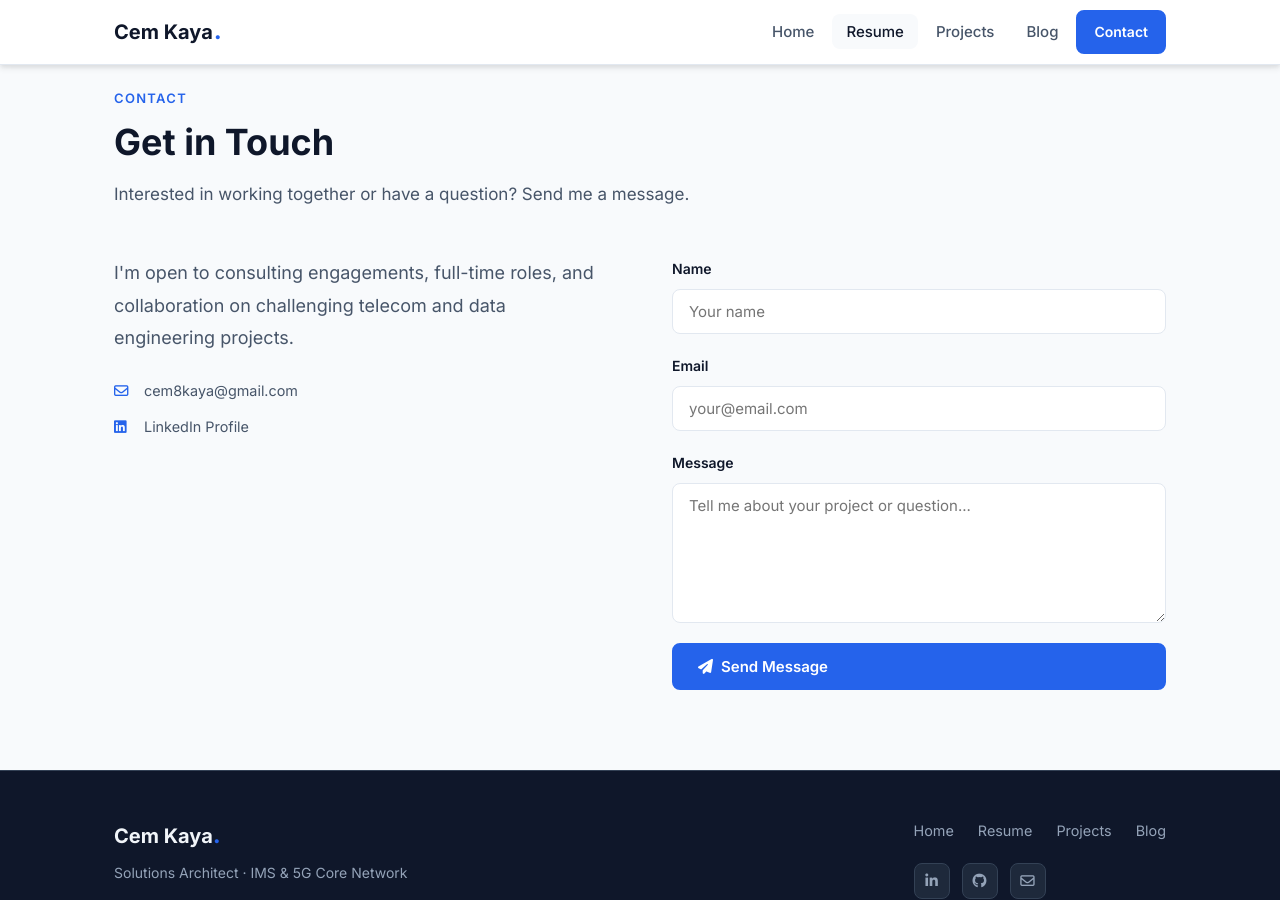
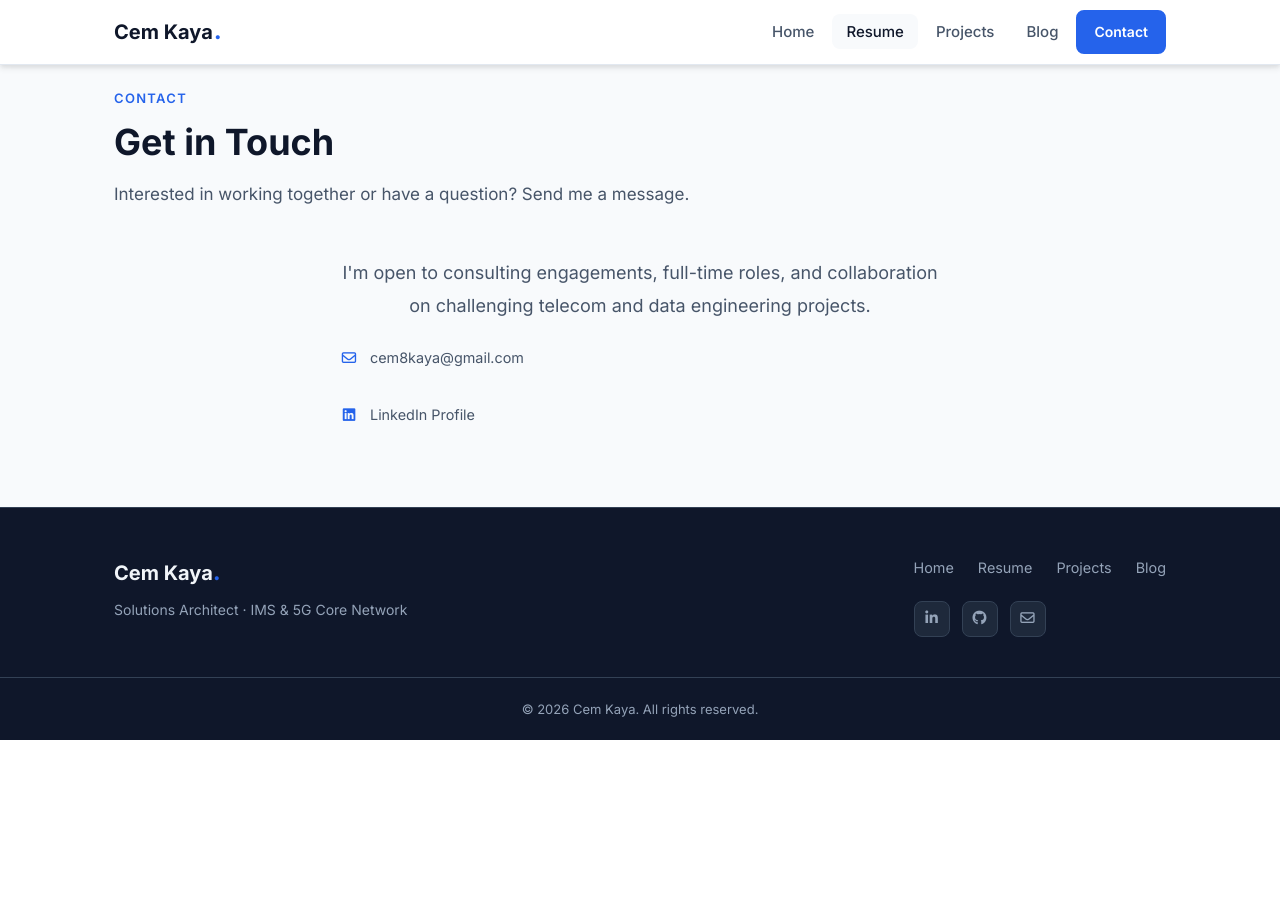
Before and after one commit to cem8kaya/kayacemcom, a Jekyll site: the page built from resume.html, in a window 1280 px wide and 900 px high, scrolled down 2925 px. Built offline with Jekyll 4.4.1, drawn with Linux system fonts in a browser that asks for light colours; after the commit the page ends 3665 px from its top, so only the background shows below that.

Commit message:
Remove the contact form and simplify the "Get in Touch" section layout on the resume page.

```diff
--- a/resume.html
+++ b/resume.html
@@ -151,11 +151,10 @@ Ericsson, Huawei, and Mavenir platforms."
       <h2 class="section-title">Get in Touch</h2>
       <p class="section-subtitle">Interested in working together or have a question? Send me a message.</p>
     </div>
-    <div class="contact-grid">
-      <div>
+    <div style="max-width: 600px; margin: 0 auto; text-align: center;">
       <p class="lead">I'm open to consulting engagements, full-time roles, and collaboration on challenging telecom
         and data engineering projects.</p>
-        <div class="contact-list" style="margin-top: 1.5rem;">
+      <div class="contact-list" style="margin-top: 1.5rem; justify-content: center; display: flex; gap: 2rem;">
         <div class="contact-item">
           <i class="far fa-envelope"></i>
           <a href="mailto:{{ site.author.email }}">{{ site.author.email }}</a>
@@ -167,36 +166,5 @@ Ericsson, Huawei, and Mavenir platforms."
         </div>
       </div>
     </div>
-      <form class="contact-form" action="https://api.web3forms.com/submit" method="POST">
-        <!-- Required Web3Forms Access Key -->
-        <input type="hidden" name="access_key" value="{{ site.contact_form.web3forms_key }}">
-
-        <!-- Optional: Subject Line -->
-        <input type="hidden" name="subject" value="New Contact from kayacem.com">
-
-        <!-- Spambot Honeypot -->
-        <input type="checkbox" name="botcheck" class="hidden" style="display: none;">
-
-        <!-- Optional: Redirect Page after submission -->
-        <input type="hidden" name="redirect" value="{{ '/resume' | absolute_url }}?success=true#contact">
-
-        <div class="form-group">
-          <label class="form-label" for="name">Name</label>
-          <input class="form-control" type="text" id="name" name="name" placeholder="Your name" required>
-        </div>
-        <div class="form-group">
-          <label class="form-label" for="email">Email</label>
-          <input class="form-control" type="email" id="email" name="email" placeholder="your@email.com" required>
-        </div>
-        <div class="form-group">
-          <label class="form-label" for="message">Message</label>
-          <textarea class="form-control" id="message" name="message"
-            placeholder="Tell me about your project or question..." required></textarea>
-        </div>
-        <button type="submit" class="btn btn-primary">
-          <i class="fas fa-paper-plane"></i> Send Message
-        </button>
-      </form>
-    </div>
   </div>
 </section>
```
Also changed, not shown: 2 other files. Lines whose indentation alone changed are shown as unchanged.
